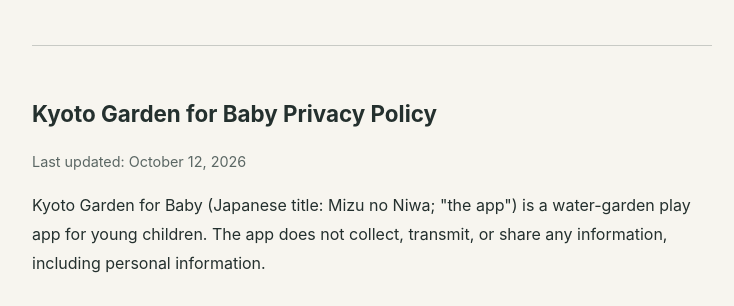
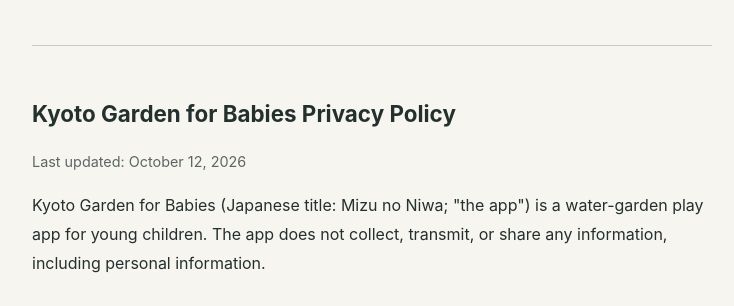
Before and after one commit to dT-Tb-labs/mizunoniwa-support, a plain HTML site: page index.html in a window 1280 px wide. Shown: the part 971-1277 px from the top of the page, without its empty margins (268-1002 px from the left). Drawn offline with Linux system fonts and the light colour scheme.

Commit message:
docs: English app name Kyoto Garden for Babies

```diff
--- a/index.html
+++ b/index.html
@@ -34,10 +34,10 @@
 
 <hr>
 
-<h1 lang="en">Kyoto Garden for Baby Privacy Policy</h1>
+<h1 lang="en">Kyoto Garden for Babies Privacy Policy</h1>
 <div lang="en">
 <p class="muted">Last updated: October 12, 2026</p>
-<p>Kyoto Garden for Baby (Japanese title: Mizu no Niwa; "the app") is a water-garden play app for young children. The app does not collect, transmit, or share any information, including personal information.</p>
+<p>Kyoto Garden for Babies (Japanese title: Mizu no Niwa; "the app") is a water-garden play app for young children. The app does not collect, transmit, or share any information, including personal information.</p>
 <h2>Information we collect</h2>
 <p>None. The app does not collect names, contact details, location, photos, audio, device identifiers, or usage data. The app does not connect to the internet.</p>
 <h2>Information stored on the device</h2>
```
